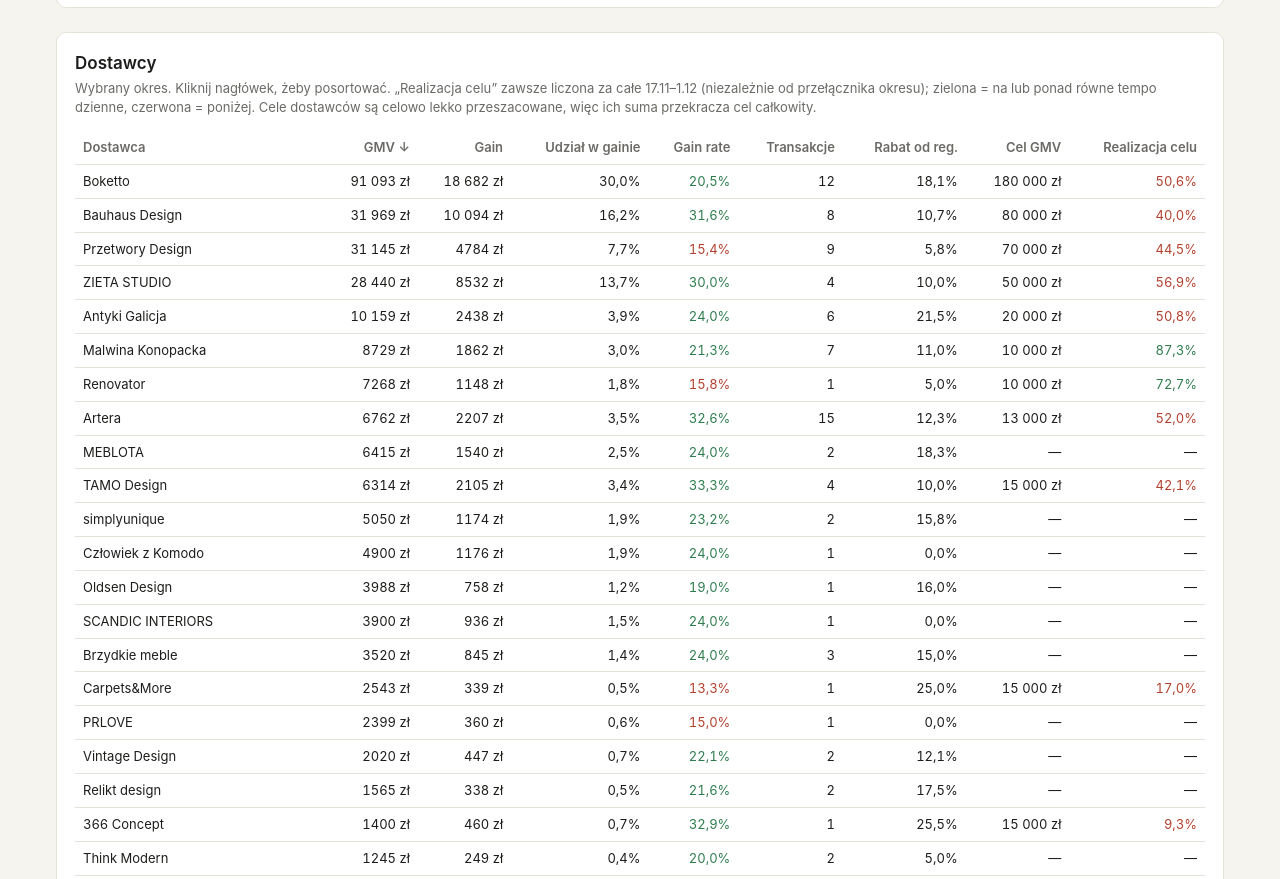
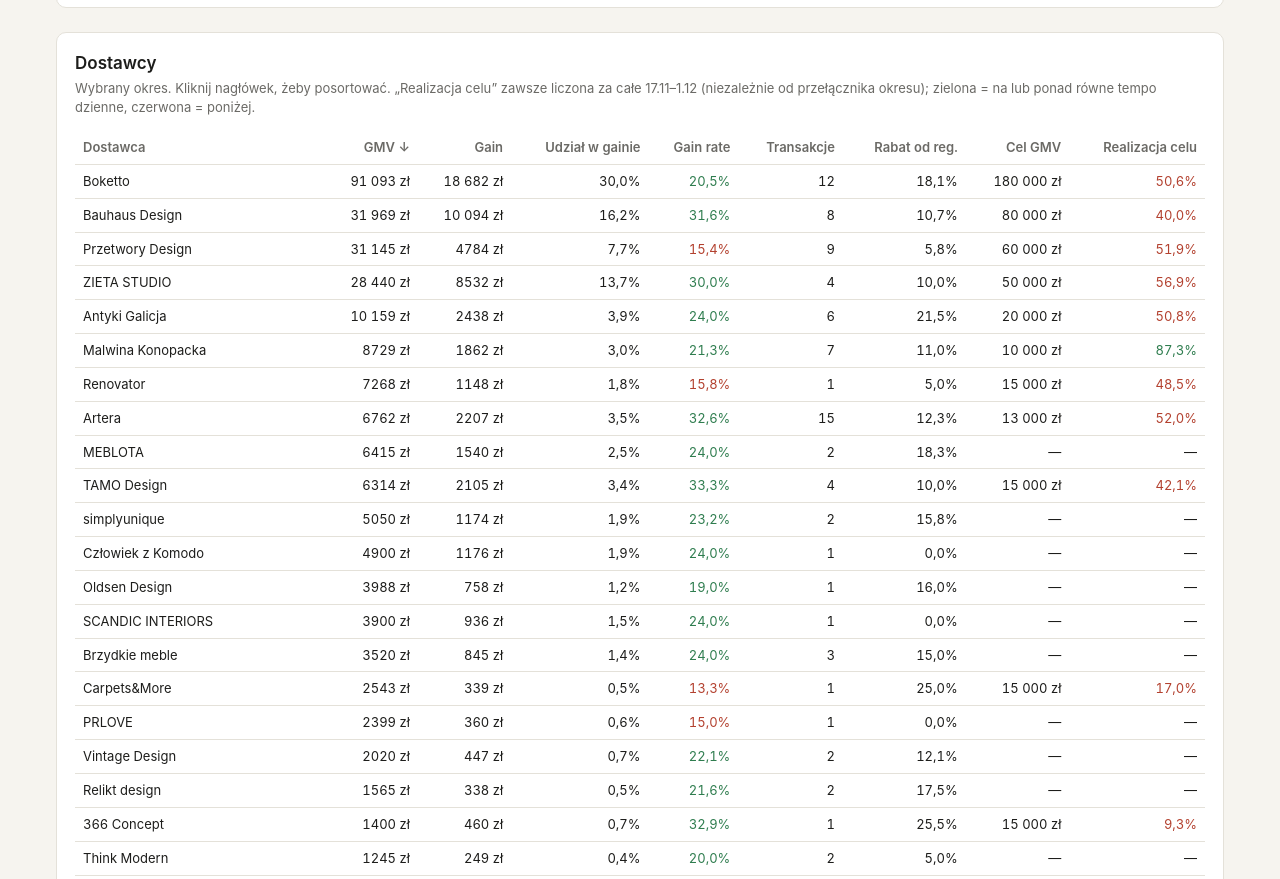
Before and after one commit to karolyestersen/yestersen-bw-dashboard, a plain HTML site: page index.html in a window 1280 px wide. Shown: the part 1697-2576 px from the top of the page. Drawn offline with Linux system fonts and the light colour scheme.

Commit message:
Cele: Przetwory 60 tys., Renovator 15 tys.; usunięty dopisek o przeszacowaniu
Co-Authored-By: Claude Opus 5.5 <noreply@anthropic.com>
Claude-Session: https://claude.ai/code/session_01QUTQa2F7xeoh9fdzzdyt6k

```diff
--- a/index.html
+++ b/index.html
@@ -158,7 +158,7 @@ Okres danych Sublime: <input type="date" id="subFrom"> – <input type="date" id
 
 <section class="card">
 <h2>Dostawcy</h2>
-<p class="sub">Wybrany okres. Kliknij nagłówek, żeby posortować. „Realizacja celu” zawsze liczona za całe 17.11–1.12 (niezależnie od przełącznika okresu); zielona = na lub ponad równe tempo dzienne, czerwona = poniżej. Cele dostawców są celowo lekko przeszacowane, więc ich suma przekracza cel całkowity.</p>
+<p class="sub">Wybrany okres. Kliknij nagłówek, żeby posortować. „Realizacja celu” zawsze liczona za całe 17.11–1.12 (niezależnie od przełącznika okresu); zielona = na lub ponad równe tempo dzienne, czerwona = poniżej.</p>
 <div class="tw"><table id="vendors"></table></div>
 </section>
 
@@ -306,9 +306,8 @@ const grCls = v => v == null ? '' : v >= CFG.TARGET_GR ? 'ok' : 'bad';
 const poasCls = r => r.poas >= 1 ? 'ok' : r.orders > 0 ? 'bad' : '';
 
 // ---------- cele GMV dostawców (17.11–1.12) ----------
-// Celowo lekko przeszacowane – suma może przekraczać cel całkowity.
-const VENDOR_TARGETS = [['Boketto', 180000], ['Bauhaus Design', 80000], ['Zieta', 50000], ['Przetwory', 70000], ['Antyki Galicja', 20000],
-  ['Malwina Konopacka', 10000], ['Artera', 13000], ['TAMO', 15000], ['Carpets & More', 15000], ['366 Concept', 15000], ['Bolia', 20000], ['Renovator', 10000]];
+const VENDOR_TARGETS = [['Boketto', 180000], ['Bauhaus Design', 80000], ['Zieta', 50000], ['Przetwory', 60000], ['Antyki Galicja', 20000],
+  ['Malwina Konopacka', 10000], ['Artera', 13000], ['TAMO', 15000], ['Carpets & More', 15000], ['366 Concept', 15000], ['Bolia', 20000], ['Renovator', 15000]];
 const normV = s => String(s || '').toLowerCase().replace(/[^a-z0-9ąćęłńóśźż]/g, '');
 const targetOf = vendor => { const n = normV(vendor); const m = VENDOR_TARGETS.find(([k]) => n.startsWith(normV(k))); return m || null; };
 
```
Also changed, not shown: tools/template.html (+3 -4 lines).
